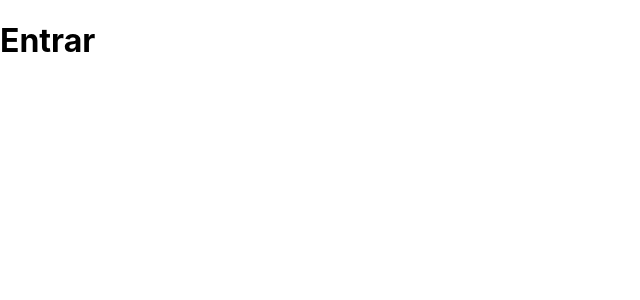
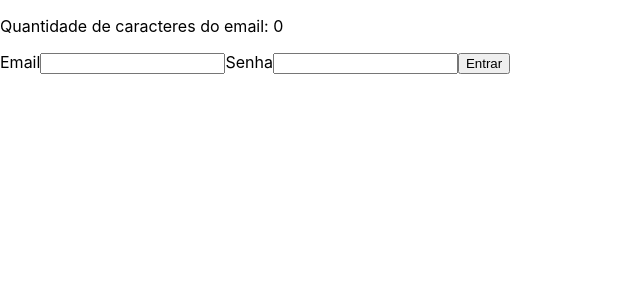
Before and after one commit to claudionsc/react-com-typescript, a React (Create React App) app: page /entrar in a window 1280 px wide. Shown: the top 300 px of the page, without its empty margins (0-640 px from the left). Built offline with nearby package versions, Linux system fonts and the light colour scheme.

Commit message:
alterando algumas coisas, useMemo

```diff
--- a/src/app/pages/dashboard/Dashboard.tsx
+++ b/src/app/pages/dashboard/Dashboard.tsx
@@ -1,10 +1,13 @@
-
+import { Link } from "react-router-dom"
 
 
 
 
 export const Dashboard = () => {
     return (
+        <>
         <p>Dashboard</p>
+        <Link to="/entrar">Login</Link>
+        </>
     )
 }
--- a/src/app/pages/index.ts
+++ b/src/app/pages/index.ts
@@ -1 +1,2 @@
 export * from './dashboard/Dashboard'
+export * from './login/Login'
--- /dev/null
+++ b/src/app/pages/login/Login.tsx
@@ -0,0 +1,41 @@
+import { useNavigate } from "react-router-dom"
+import { useMemo, useState } from "react"
+
+export const Login = () => {
+
+    const [ email, setEmail ] = useState('')
+    const [ senha, setSenha ] = useState('')
+
+    const emaillength = useMemo(() => {
+        return email.length
+    }, [email.length])
+
+
+    const navigate = useNavigate()
+
+    const handleEntrar = () => {
+       console.log(email)
+       console.log(senha)
+    }
+
+
+    return (
+        <div>
+            <form>
+                <p>Quantidade de caracteres do email: {emaillength}</p>
+                <label>
+                    <span>Email</span>
+                    <input value={email} onChange={ e => setEmail(e.target.value)} />
+                </label>
+                <label>
+                    <span>Senha</span>
+                    <input type={"password"} value={senha} onChange={ e => setSenha(e.target.value)} />
+                </label>
+
+                <button type="button" onClick={handleEntrar}>
+                    Entrar
+                </button>
+            </form>
+        </div>
+    )
+}
--- a/src/app/routes/index.tsx
+++ b/src/app/routes/index.tsx
@@ -1,5 +1,6 @@
 import { BrowserRouter, Route, Routes as Switch, Navigate } from "react-router-dom"
 import { Dashboard } from "../pages"
+import { Login } from "../pages"
 
 export const Rotas = () => {
 
@@ -8,7 +9,7 @@
         <BrowserRouter>
             <Switch>
                 <Route  path="/inicial" element={<Dashboard /> } />
-                <Route path="entrar" element={<h1>Entrar</h1>} />
+                <Route path="entrar" element={<Login />} />
                 <Route path="*" element={<Navigate to="/inicial" />} />
             </Switch>
         </BrowserRouter>
```
